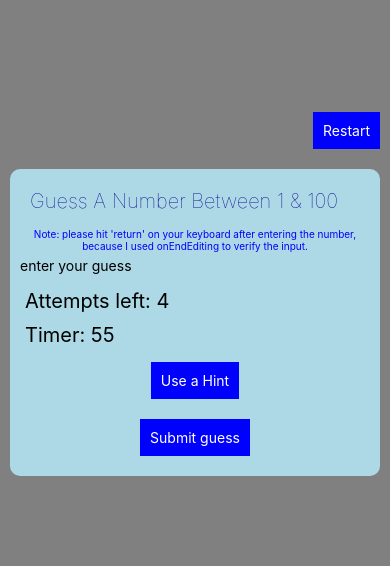
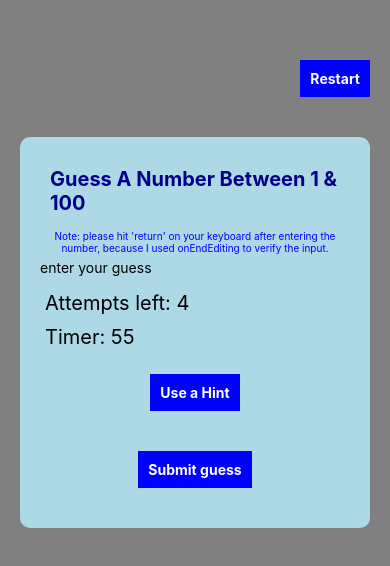
Before and after one commit to cathyfu1215/assignment1, a React Native app: screen / in a window 390 px wide. Shown: the part 128-694 px from the top of the page. Built offline with nearby package versions, Linux system fonts and the light colour scheme.

Commit message:
added button styles

```diff
--- a/App.js
+++ b/App.js
@@ -44,7 +44,6 @@ const styles = StyleSheet.create({
   container: {
     flex: 1,
     backgroundColor: 'grey',
-
   },
 
 });
--- a/components/Card.js
+++ b/components/Card.js
@@ -5,7 +5,6 @@ import { View } from 'react-native'
 function Card(props) {
   return (
     <View style={styles.card}>
-
          {props.children}
     </View>
 
@@ -19,8 +18,8 @@ const styles = StyleSheet.create({
     justifyContent: 'center',
   },
   card:{
-    padding:10,
-    margin:10,
+    padding:20,
+    margin:20,
     backgroundColor:'lightblue',
     borderRadius:10,
     alignContent:'center',
--- a/components/Header.js
+++ b/components/Header.js
@@ -3,7 +3,7 @@ import { Text } from 'react-native'
 
 function Header(props) {
   return (
-    <Text style={{color: 'darkblue', fontSize:20, fontWeight: 2 , margin:5 , padding: 5}}>{props.children}</Text>
+    <Text style={{color: 'darkblue', fontSize:20, fontWeight:'bold' , margin:5 , padding: 5}}>{props.children}</Text>
   )
 }
 
--- a/components/MyButton.js
+++ b/components/MyButton.js
@@ -6,9 +6,9 @@ const MyButton = ({ onPress, title, disabled }) => (
     <Pressable
       onPress={onPress}
       disabled={disabled}
-      style={{ backgroundColor: disabled ? '#ccc' : 'blue', padding: 10, alignItems: 'center' }}
+      style={{ backgroundColor: disabled ? '#ccc' : 'blue', margin:10, padding: 10, alignItems: 'center' }}
     >
-      <Text style={{ color: 'white' }}>{title}</Text>
+      <Text style={{ color: 'white',fontWeight:'bold' }}>{title}</Text>
     </Pressable>
   </View>
 );
--- a/screens/Start.js
+++ b/screens/Start.js
@@ -90,22 +90,22 @@ function Start(props) {
     <View style={styles.container}>
          <Header>Welcome</Header>
          <Card>
-              <Text>Name</Text>
+              <Text style={styles.text}>Name</Text>
               <TextInput onChangeText={newText => setInputName(newText)}
                          value={inputName}
                          onBlur={validateName}/>
               <Text>{errorName}</Text>
-              <Text>Email</Text>
+              <Text style={styles.text}>Email</Text>
               <TextInput onChangeText={newText => setInputEmail(newText)}
                          value={inputEmail}
                          onBlur={validateEmail}/>
               <Text>{errorEmail}</Text>
               <View style={{ flexDirection: 'row', alignItems: 'center' }}>
                 <Checkbox value={isChecked} onValueChange={setChecked} />
-                <Text>I am not a robot</Text>
+                <Text style={styles.text}>I am not a robot</Text>
               </View>
 
-              <View style={{ flexDirection: 'row', alignItems: 'center' }}>
+              <View style={styles.buttonContainer}>
               <MyButton  onPress={handleReset} title="Reset"/>
               <MyButton  onPress={handleStart} title="Start" disabled ={!isChecked}/>
               </View>
@@ -125,6 +125,27 @@ const styles = StyleSheet.create({
             alignItems: 'center',
             justifyContent: 'center',
           },
+        hint: {
+          margin:5,
+          fontSize: 15,
+          textAlign: 'center'
+        },
+        note: {
+          margin:5,
+          color: 'blue',
+          fontSize: 10,
+          textAlign: 'center'
+        },
+        text:{
+          margin:5,
+          fontSize: 20,
+        },
+        buttonContainer: {
+            flexDirection: 'row',
+            alignItems: 'center',
+            margin:5,
+            padding:5
+        },
       });
 
 export default Start
```
Lines whose indentation alone changed are shown as unchanged.
